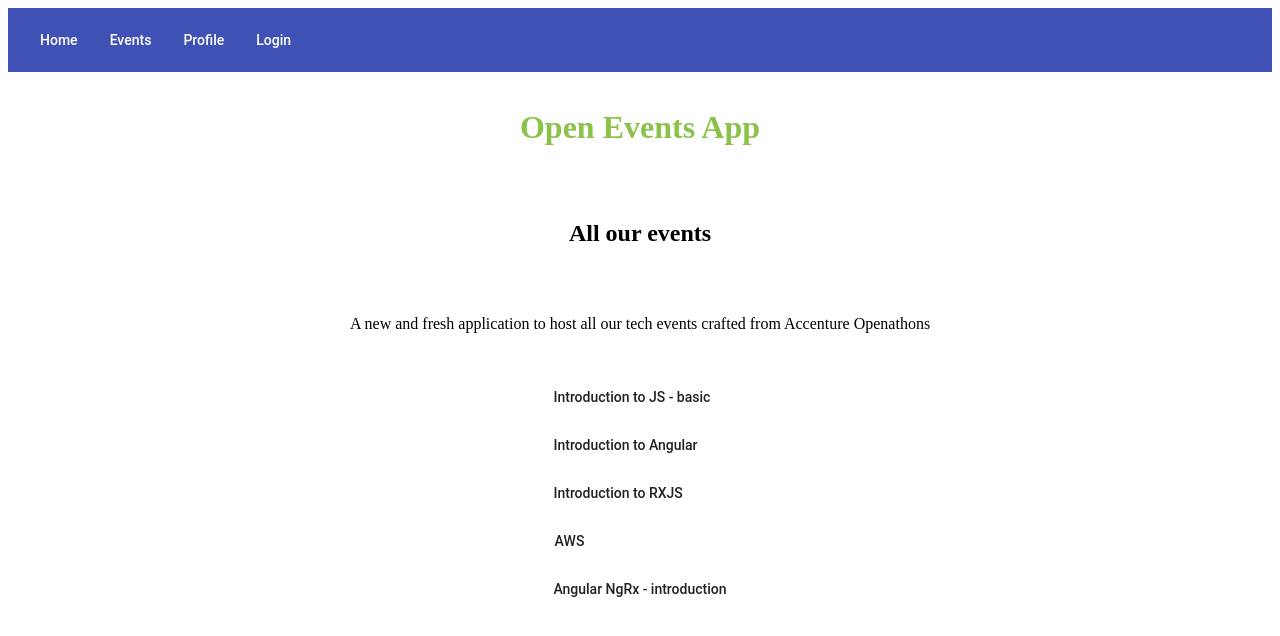
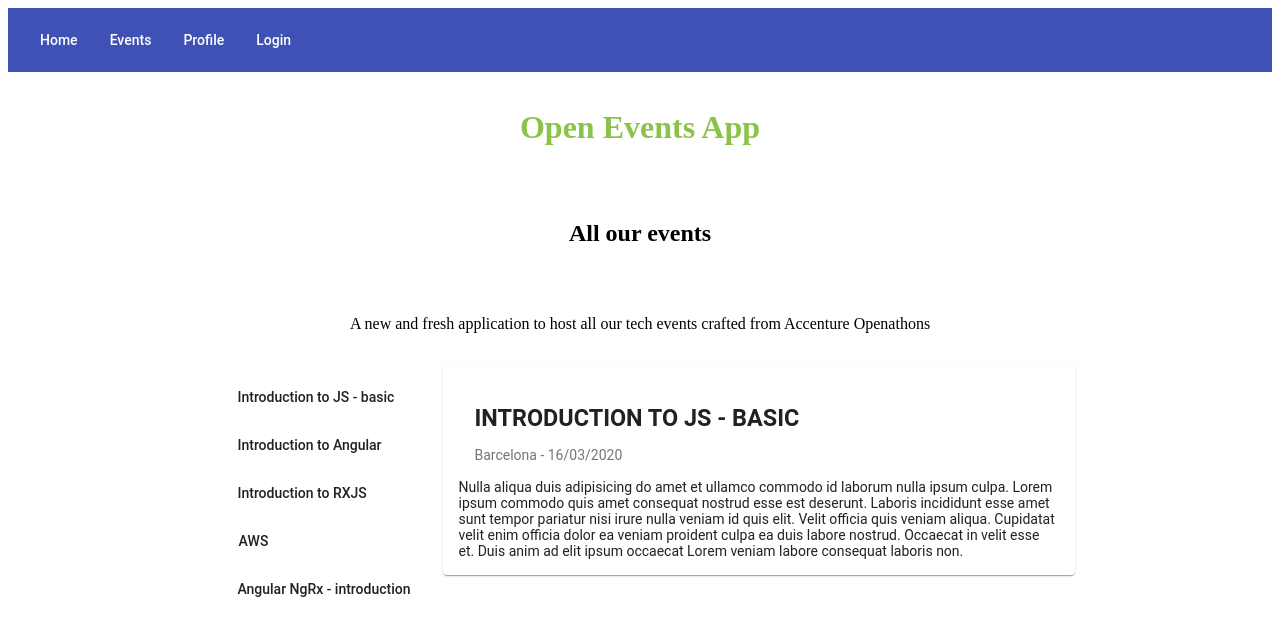
Before and after one commit to juanvitofer/openathon-angular-events-app, an Angular app: page / in a window 1280 px wide. Shown: the top 636 px of the page. Built offline with nearby package versions, Linux system fonts and the light colour scheme.

Commit message:
Create the event detail component to display event details when clicking in an list event

```diff
--- /dev/null
+++ b/src/app/event-details/event-details.component.html
@@ -0,0 +1,19 @@
+<!-- Card Component of Angular Material -->
+<mat-card *ngIf="event" id="eventDetails">
+  <!-- Header-->
+  <mat-card-header>
+    <!-- Title-->
+    <mat-card-title>
+      <h3>{{event.title | uppercase}}</h3>
+    </mat-card-title>
+    <!-- Subtitle-->
+    <mat-card-subtitle>
+      <p>{{event.location}} - {{event.date | date: 'dd/MM/yyyy'}} </p>
+    </mat-card-subtitle>
+  </mat-card-header>
+  <!-- Description -->
+  <mat-card-content>
+    <p>{{event.description}}
+    </p>
+  </mat-card-content>
+</mat-card>
--- /dev/null
+++ b/src/app/event-details/event-details.component.scss
@@ -0,0 +1,4 @@
+/* Styles for the Event Details Component */
+#eventDetails{
+    max-width: 600px;
+}
--- /dev/null
+++ b/src/app/event-details/event-details.component.ts
@@ -0,0 +1,20 @@
+import { Component, OnInit, Input } from '@angular/core';
+/* Models */
+import { Event } from '../models/event';
+
+@Component({
+  selector: 'oevents-event-details',
+  templateUrl: './event-details.component.html',
+  styleUrls: ['./event-details.component.scss']
+})
+export class EventDetailsComponent implements OnInit {
+  /* Create an event Input property */
+  @Input()
+  event: Event;
+
+  constructor() { }
+
+  ngOnInit() {
+  }
+
+}
--- a/src/app/event-list/event-list.component.html
+++ b/src/app/event-list/event-list.component.html
@@ -2,8 +2,10 @@
 <div class="container">
   <!-- List Component of Angular Material -->
   <mat-list>
-    <mat-list-item *ngFor="let event of events">
+    <mat-list-item *ngFor="let event of events" (click)="onSelectEvent(event)">
       <button mat-button>{{event.title}}</button>
     </mat-list-item>
   </mat-list>
+  <!-- Event Details Component reference -->
+  <oevents-event-details [event]="selectedEvent"></oevents-event-details>
 </div>
--- a/src/app/event-list/event-list.component.scss
+++ b/src/app/event-list/event-list.component.scss
@@ -3,3 +3,6 @@
     display: flex;
     justify-content: center;
 }
+#eventDetails{
+    max-width: 600px;
+}
--- a/src/app/event-list/event-list.component.ts
+++ b/src/app/event-list/event-list.component.ts
@@ -68,4 +68,12 @@ export class EventListComponent implements OnInit {
   ngOnInit() {
   }
 
+  /**
+   * Method to know which event is selected
+   * @param event: selected event
+   */
+  onSelectEvent(event: Event) {
+    this.selectedEvent = event;
+  }
+
 }
```
Also changed, not shown: src/app/app.module.ts (+6 -2 lines), 1 other file (tests, documents, lock files or other folders).
